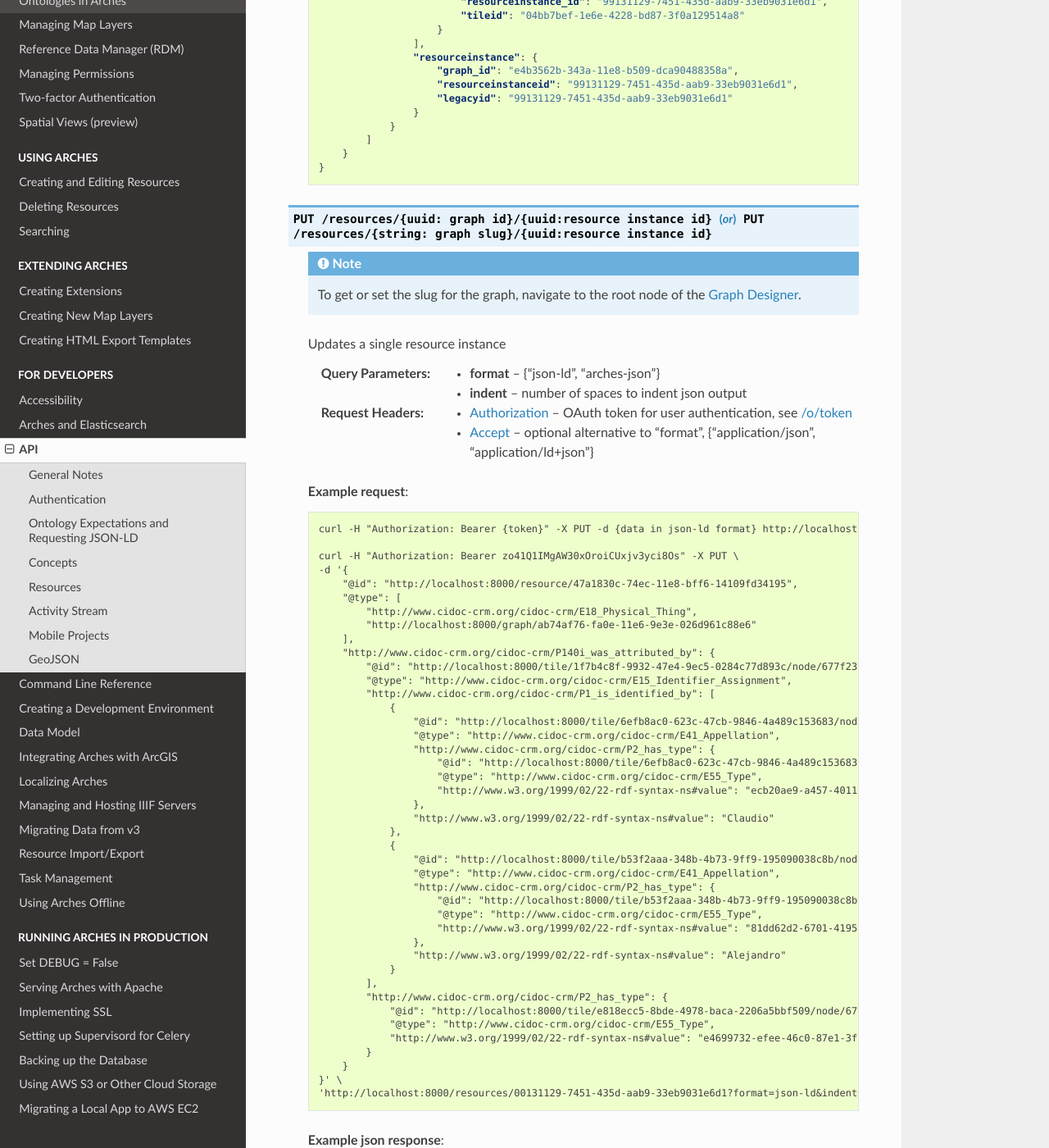
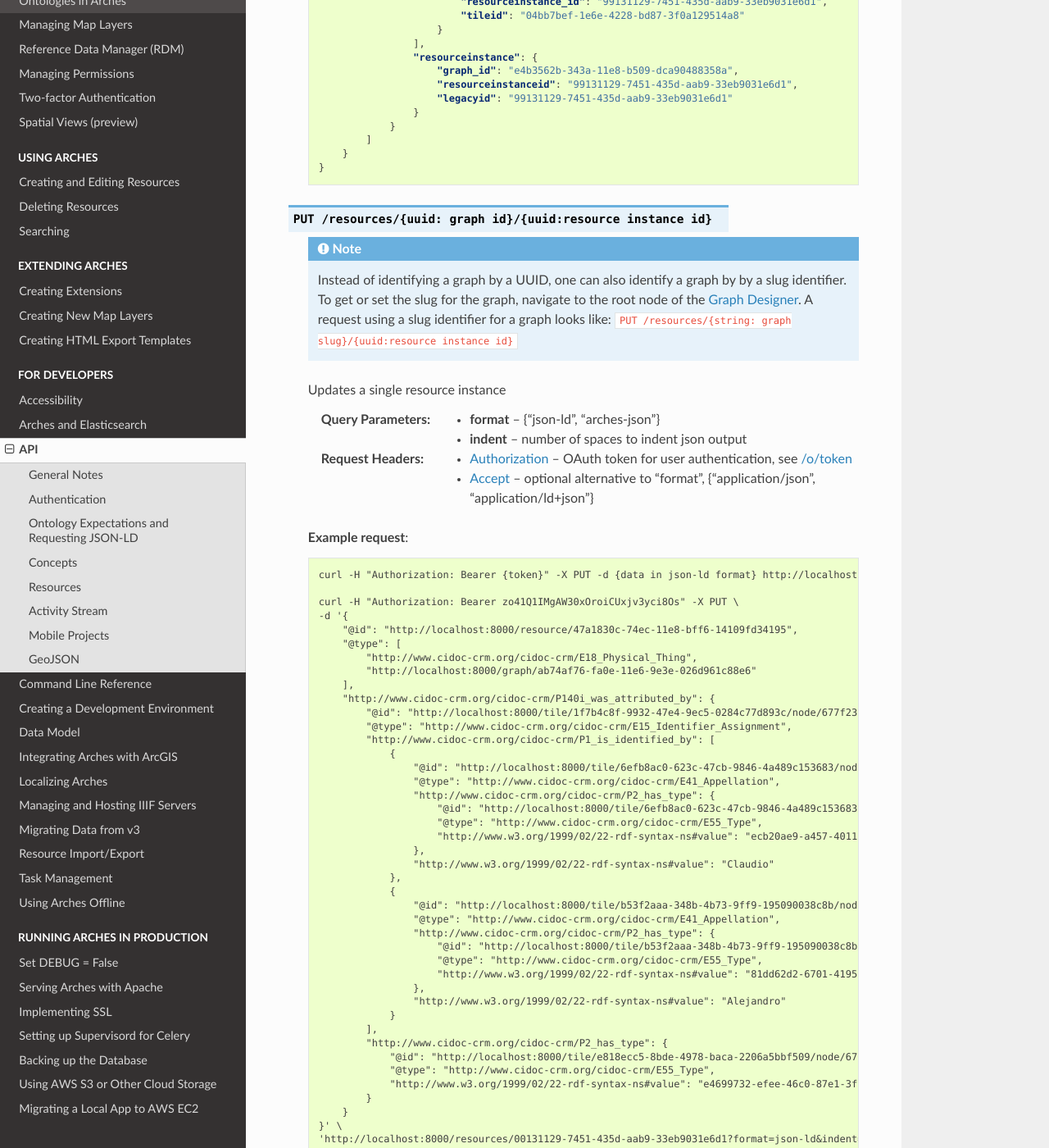
Before and after one commit to archesproject/arches-docs, a Sphinx documentation site: the page built from docs/api.txt, in a window 1280 px wide and 1400 px high, scrolled down 7291 px. Shown: the whole window at 82% size. Built offline with Sphinx 7.4.7 and the Read the Docs theme 2.0.0, drawn with Linux system fonts in a browser that asks for light colours.

Commit message:
Reimplemented format fix for graph slug in API Resource PUT docs

```diff
--- a/docs/api.txt
+++ b/docs/api.txt
@@ -486,10 +486,13 @@
             }
         }
 
-.. http:put:: /resources/{uuid: graph id}/{uuid:resource instance id} (or) PUT /resources/{string: graph slug}/{uuid:resource instance id}
+
+.. http:put:: /resources/{uuid: graph id}/{uuid:resource instance id}
 
     .. note::
-        To get or set the slug for the graph, navigate to the root node of the :ref:`Graph Designer`.
+        Instead of identifying a graph by a UUID, one can also identify a graph by by a slug identifier.
+        To get or set the slug for the graph, navigate to the root node of the :ref:`Graph Designer`. A request using a slug identifier for a graph looks like:
+        ``PUT /resources/{string: graph slug}/{uuid:resource instance id}``
 
 
     Updates a single resource instance
@@ -503,7 +506,7 @@
 
     .. code-block:: none
 
-        curl -H "Authorization: Bearer {token}" -X PUT -d {data in json-ld format} http://localhost:8000/resources/{resource instance id}
+        curl -H "Authorization: Bearer {token}" -X PUT -d {data in json-ld format} http://localhost:8000/resources/{graph id}/{resource instance id}
 
         curl -H "Authorization: Bearer zo41Q1IMgAW30xOroiCUxjv3yci8Os" -X PUT \
         -d '{
```
